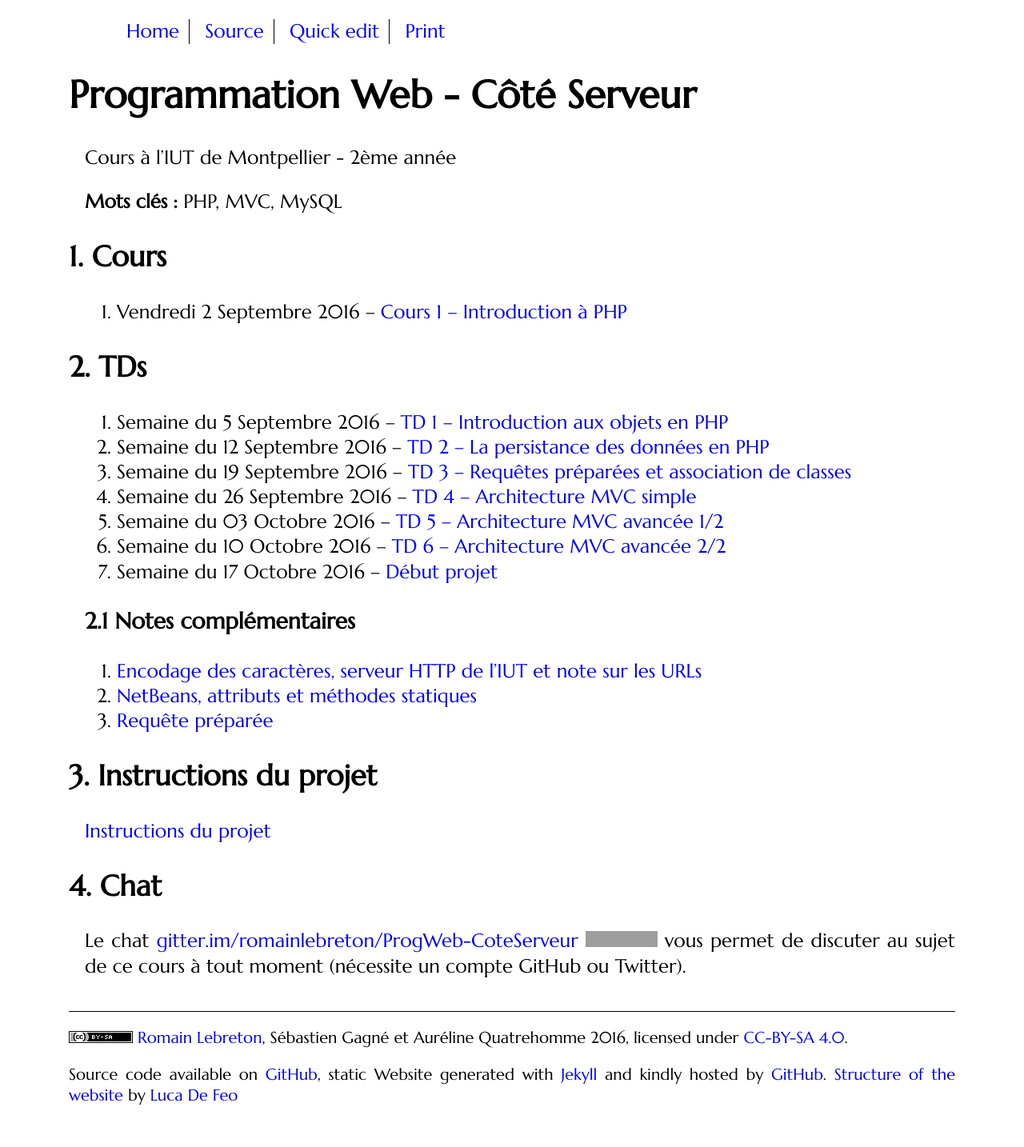
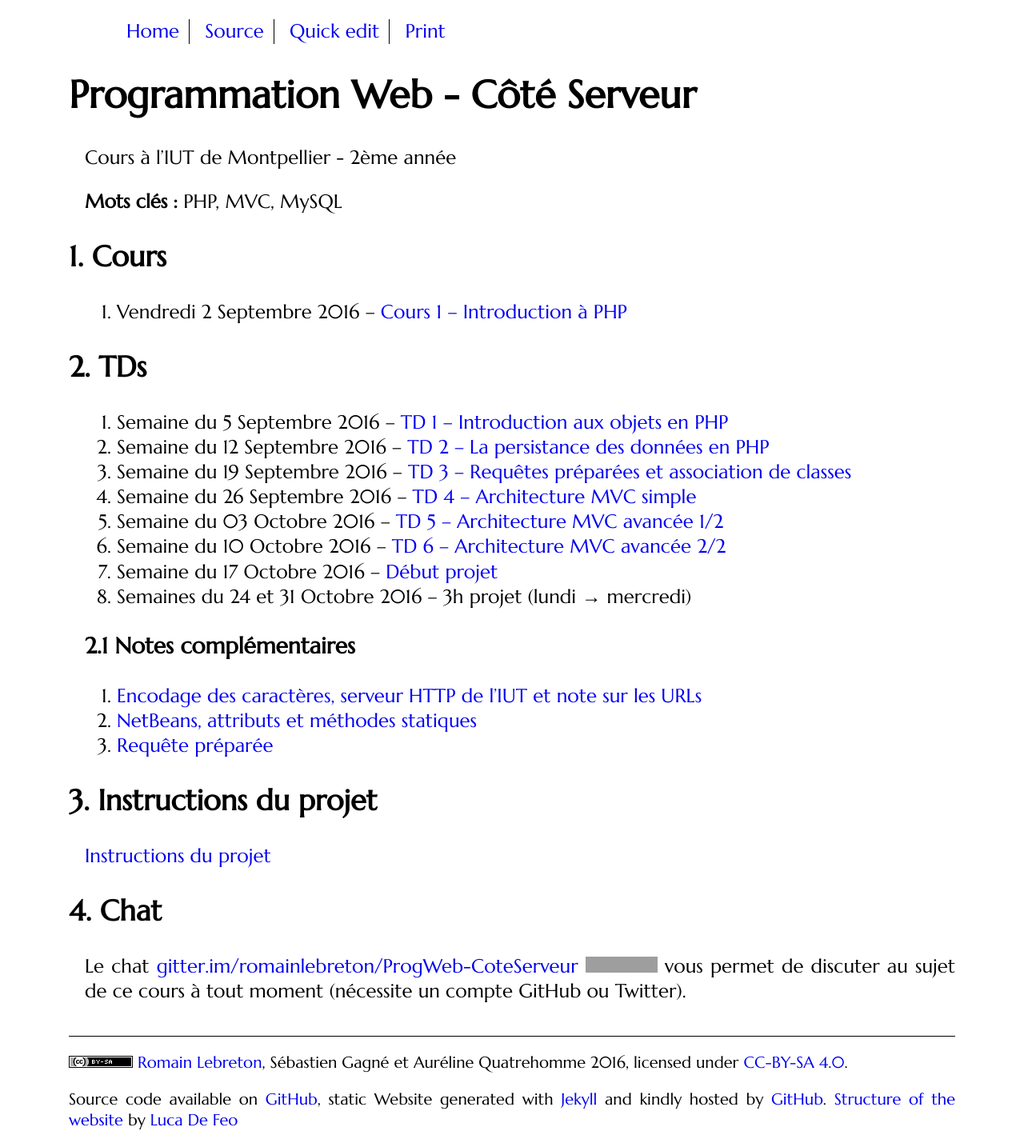
Before and after one commit to romainlebreton/R3.01-DeveloppementWeb, a Jekyll site: the page built from index.md, in a window 1280 px wide. Shown: the whole page at 80% size. Built offline with Jekyll 4.4.1, drawn with Linux system fonts in a browser that asks for light colours; some web fonts are replaced; before the commit the page ends 1403 px from its top, so only the background shows below that; grey boxes are pictures that could not be loaded.

Commit message:
Update index.md

```diff
--- a/index.md
+++ b/index.md
@@ -21,8 +21,7 @@ Cours à l'IUT de Montpellier - 2ème année
 1. Semaine du 03 Octobre 2016 --  [TD 5 -- Architecture MVC avancée 1/2](tutorials/tutorial5.html)
 1. Semaine du 10 Octobre 2016 --  [TD 6 -- Architecture MVC avancée 2/2](tutorials/tutorial6.html)
 1. Semaine du 17 Octobre 2016 -- [Début projet](projet.html)
-<!-- 1. Semaine du 24 Octobre 2016 -- 3h projet (lundi &rarr; mercredi) puis Congé IUT -->
-<!-- 1. Semaine du 31 Octobre 2016 -- Congé IUT puis 3h projet (jeudi &rarr; vendredi) -->
+1. Semaines du 24 et 31 Octobre 2016 -- 3h projet (lundi &rarr; mercredi)
 <!-- 1. Semaine du 7 Novembre 2016 -- Pas de TPs : Partiels IUT -->
 <!-- 1. Semaine du 16 Novembre 2016 --  [TD 7 -- Cookies & Sessions](tutorials/tutorial7.html) -->
 <!-- 1. Semaine du 21 Novembre 2016 --  [TD 8 -- Authentification & Validation par email](tutorials/tutorial8.html) -->
```
